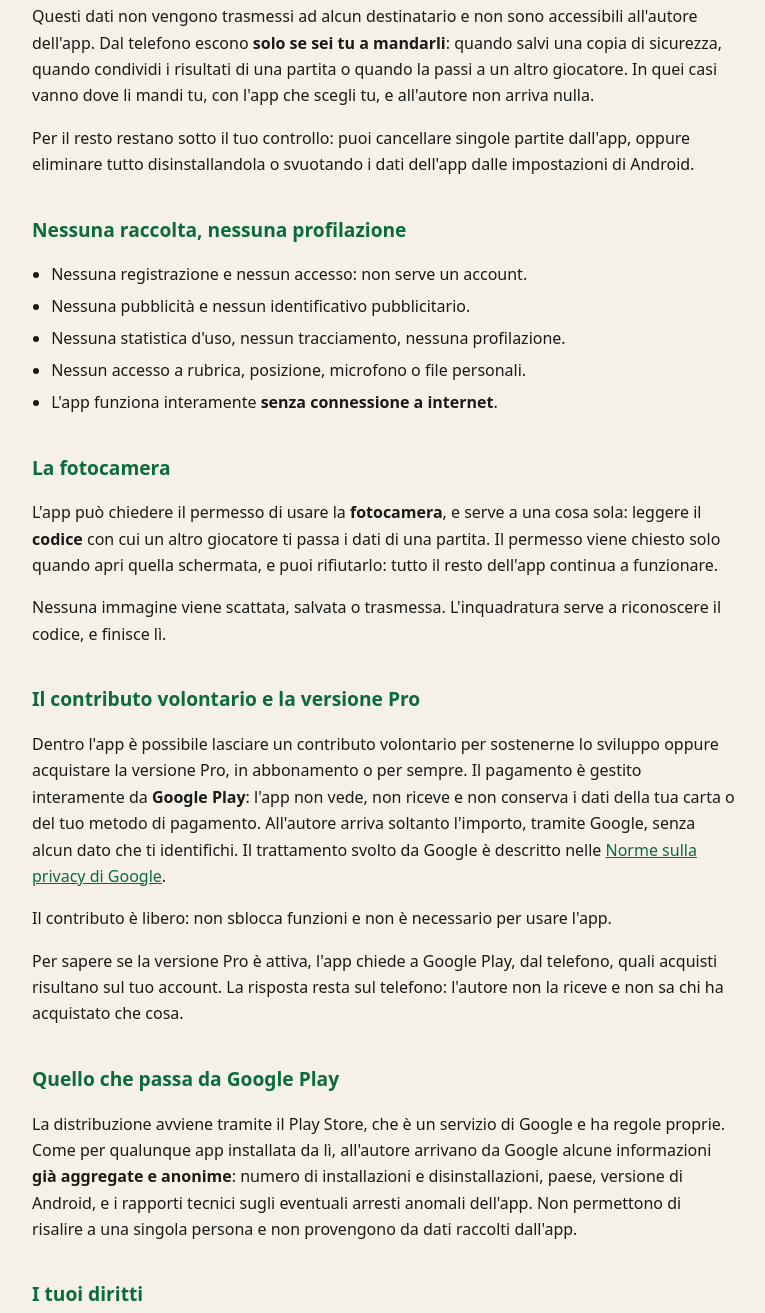
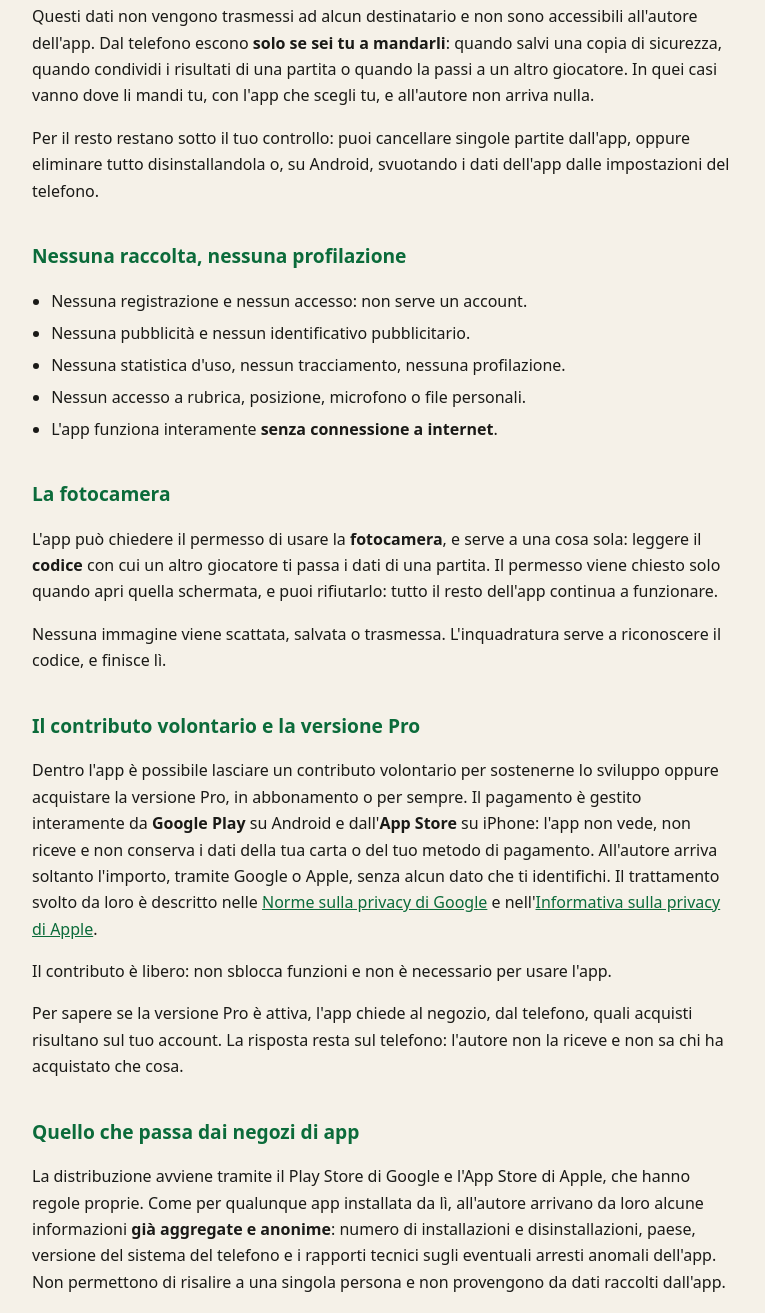
Before and after one commit to paolo-cardoni/burraco, a plain HTML site: page privacy.html in a window 1280 px wide. Shown: the part 617-1930 px from the top of the page, without its empty margins (256-1021 px from the left). Drawn offline with Linux system fonts and the light colour scheme.

Commit message:
Privacy e avvertenze valgono anche per l'iPhone e l'App Store
Co-Authored-By: Claude Opus 5.5 <noreply@anthropic.com>

```diff
--- a/privacy.html
+++ b/privacy.html
@@ -84,8 +84,8 @@ salvi una copia di sicurezza, quando condividi i risultati di una partita o quan
 a un altro giocatore. In quei casi vanno dove li mandi tu, con l'app che scegli tu, e
 all'autore non arriva nulla.</p>
 <p>Per il resto restano sotto il tuo controllo: puoi cancellare singole partite dall'app,
-oppure eliminare tutto disinstallandola o svuotando i dati dell'app dalle impostazioni di
-Android.</p>
+oppure eliminare tutto disinstallandola o, su Android, svuotando i dati dell'app dalle
+impostazioni del telefono.</p>
 
 <h2>Nessuna raccolta, nessuna profilazione</h2>
 <ul>
@@ -107,21 +107,23 @@ il codice, e finisce lì.</p>
 <h2>Il contributo volontario e la versione Pro</h2>
 <p>Dentro l'app è possibile lasciare un contributo volontario per sostenerne lo sviluppo
 oppure acquistare la versione Pro, in abbonamento o per sempre.
-Il pagamento è gestito interamente da <strong>Google Play</strong>: l'app non vede, non
-riceve e non conserva i dati della tua carta o del tuo metodo di pagamento. All'autore
-arriva soltanto l'importo, tramite Google, senza alcun dato che ti identifichi.
-Il trattamento svolto da Google è descritto nelle
-<a href="https://policies.google.com/privacy?hl=it">Norme sulla privacy di Google</a>.</p>
+Il pagamento è gestito interamente da <strong>Google Play</strong> su Android e
+dall'<strong>App Store</strong> su iPhone: l'app non vede, non riceve e non conserva i dati
+della tua carta o del tuo metodo di pagamento. All'autore arriva soltanto l'importo,
+tramite Google o Apple, senza alcun dato che ti identifichi. Il trattamento svolto da loro
+è descritto nelle <a href="https://policies.google.com/privacy?hl=it">Norme sulla privacy
+di Google</a> e nell'<a href="https://www.apple.com/it/legal/privacy/">Informativa sulla
+privacy di Apple</a>.</p>
 <p>Il contributo è libero: non sblocca funzioni e non è necessario per usare l'app.</p>
-<p>Per sapere se la versione Pro è attiva, l'app chiede a Google Play, dal telefono, quali
+<p>Per sapere se la versione Pro è attiva, l'app chiede al negozio, dal telefono, quali
 acquisti risultano sul tuo account. La risposta resta sul telefono: l'autore non la riceve
 e non sa chi ha acquistato che cosa.</p>
 
-<h2>Quello che passa da Google Play</h2>
-<p>La distribuzione avviene tramite il Play Store, che è un servizio di Google e ha regole
-proprie. Come per qualunque app installata da lì, all'autore arrivano da Google alcune
+<h2>Quello che passa dai negozi di app</h2>
+<p>La distribuzione avviene tramite il Play Store di Google e l'App Store di Apple, che hanno
+regole proprie. Come per qualunque app installata da lì, all'autore arrivano da loro alcune
 informazioni <strong>già aggregate e anonime</strong>: numero di installazioni e
-disinstallazioni, paese, versione di Android, e i rapporti tecnici sugli eventuali
+disinstallazioni, paese, versione del sistema del telefono e i rapporti tecnici sugli eventuali
 arresti anomali dell'app. Non permettono di risalire a una singola persona e non
 provengono da dati raccolti dall'app.</p>
 
@@ -130,8 +132,8 @@ provengono da dati raccolti dall'app.</p>
 personali, correggerli, cancellarli, limitarne il trattamento e opporti ad esso.
 Poiché l'autore dell'app non raccoglie né conserva alcun dato che ti riguardi, non c'è
 nulla su cui esercitarli nei suoi confronti: i dati sono e restano solo sul tuo
-dispositivo. Per i dati trattati da Google in quanto gestore del Play Store, i diritti
-si esercitano verso Google.</p>
+dispositivo. Per i dati trattati da Google o da Apple in quanto gestori dei negozi di app,
+i diritti si esercitano verso di loro.</p>
 <p>Resta comunque il diritto di proporre reclamo al
 <a href="https://www.garanteprivacy.it/">Garante per la protezione dei dati personali</a>.</p>
 
```
Also changed, not shown: termini.html (+8 -7 lines).
